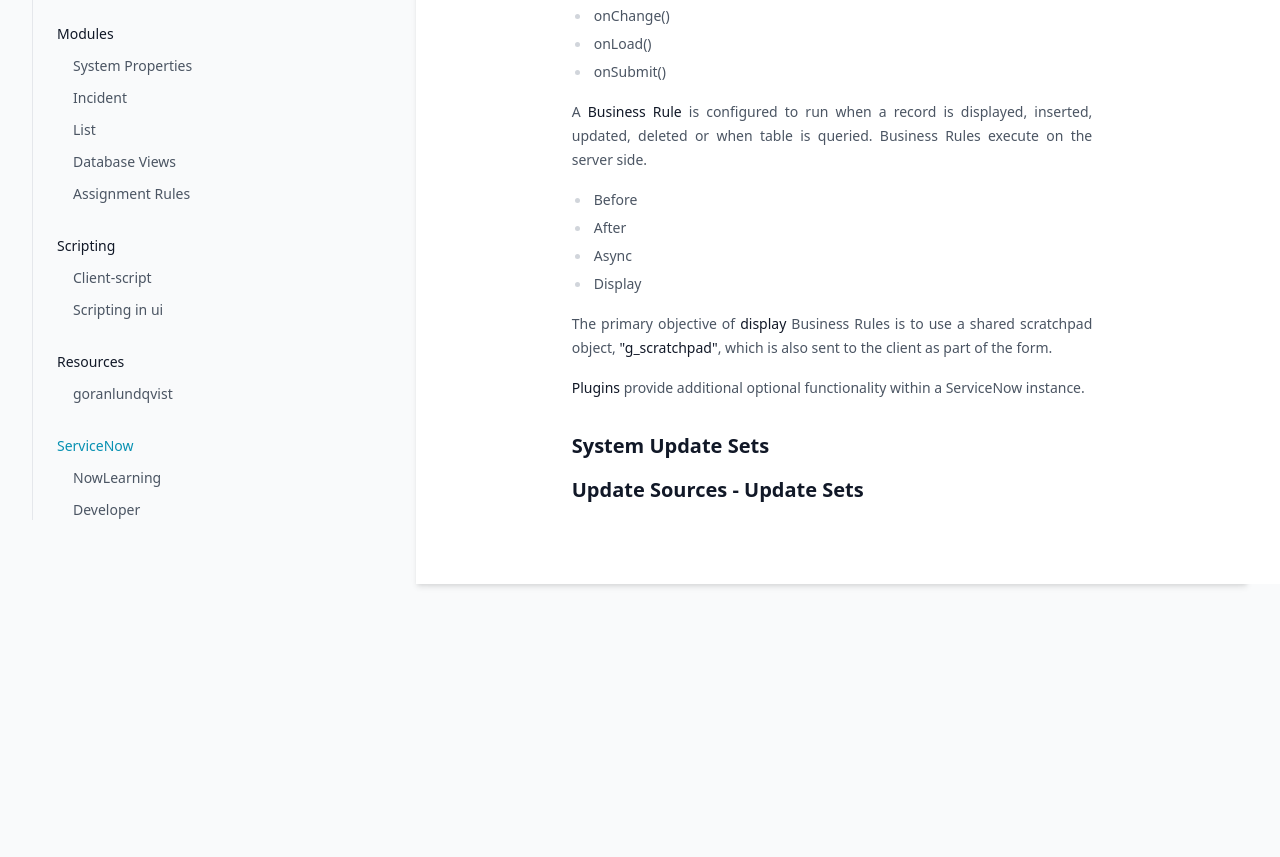
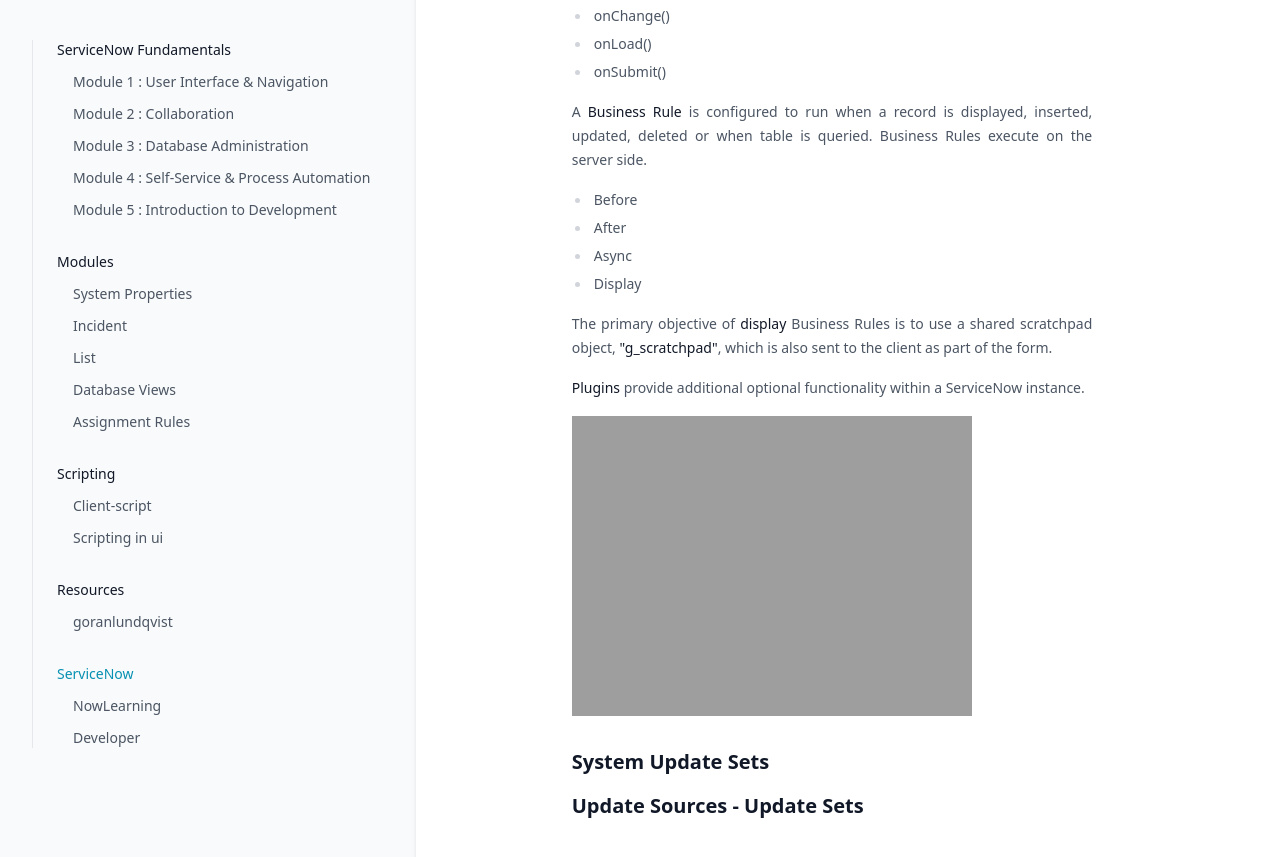
Before and after one commit to greglejeune/ebook, a Jekyll site: the page built from _servicenow/2021-11-01-snf-module5.md, in a window 1280 px wide and 900 px high, scrolled down 923 px. Shown: the top 857 px of the window. Built offline with Jekyll 4.4.1, drawn with Linux system fonts in a browser that asks for light colours.

Commit message:
Update 2021-11-01-snf-module5.md

```diff
--- a/_servicenow/2021-11-01-snf-module5.md
+++ b/_servicenow/2021-11-01-snf-module5.md
@@ -63,6 +63,8 @@ category: snf
     <strong>Plugins</strong> provide additional optional functionality within a ServiceNow instance.
 </p>
 
+<img src="https://greglejeune.github.io/ebook/img/SNFundamentals5-1.png">
+
 <h2>System Update Sets</h2>
 
 <h2>Update Sources - Update Sets</h2>
```
